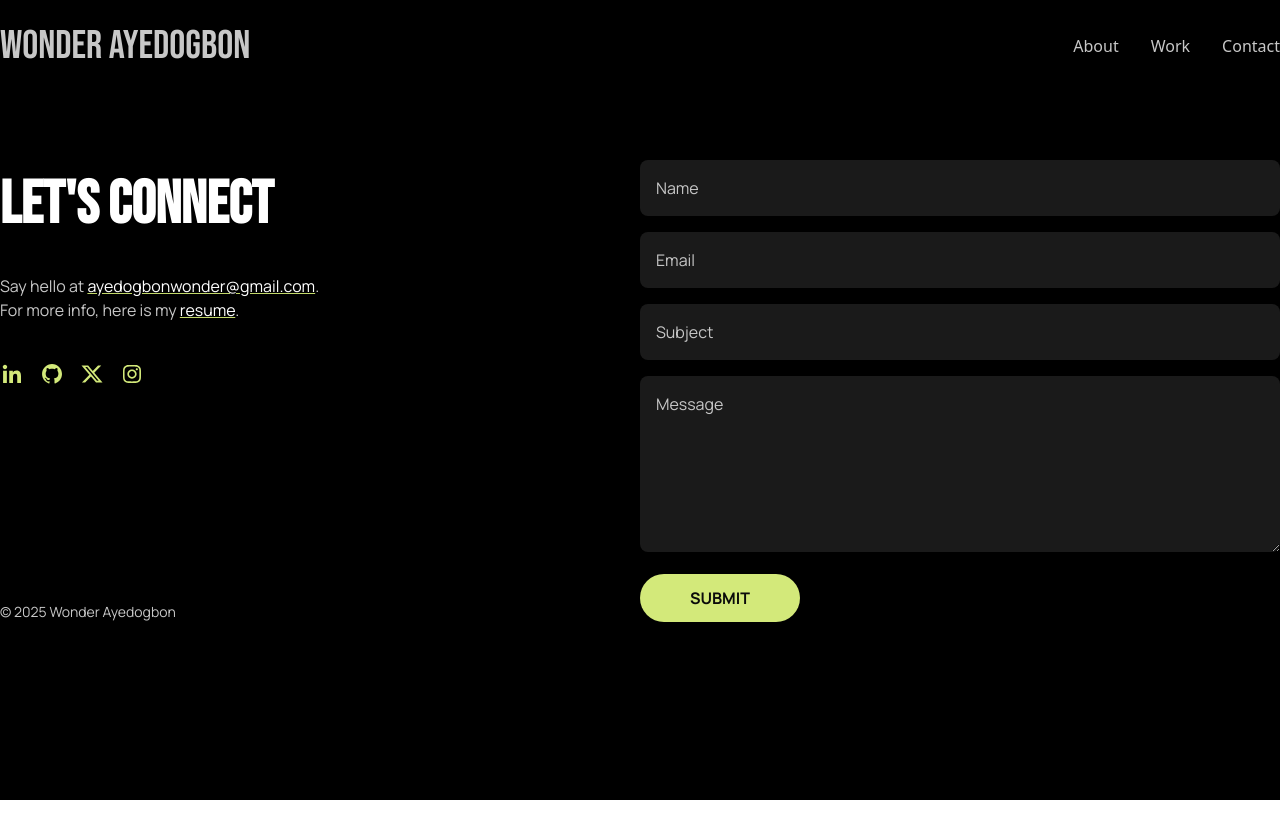
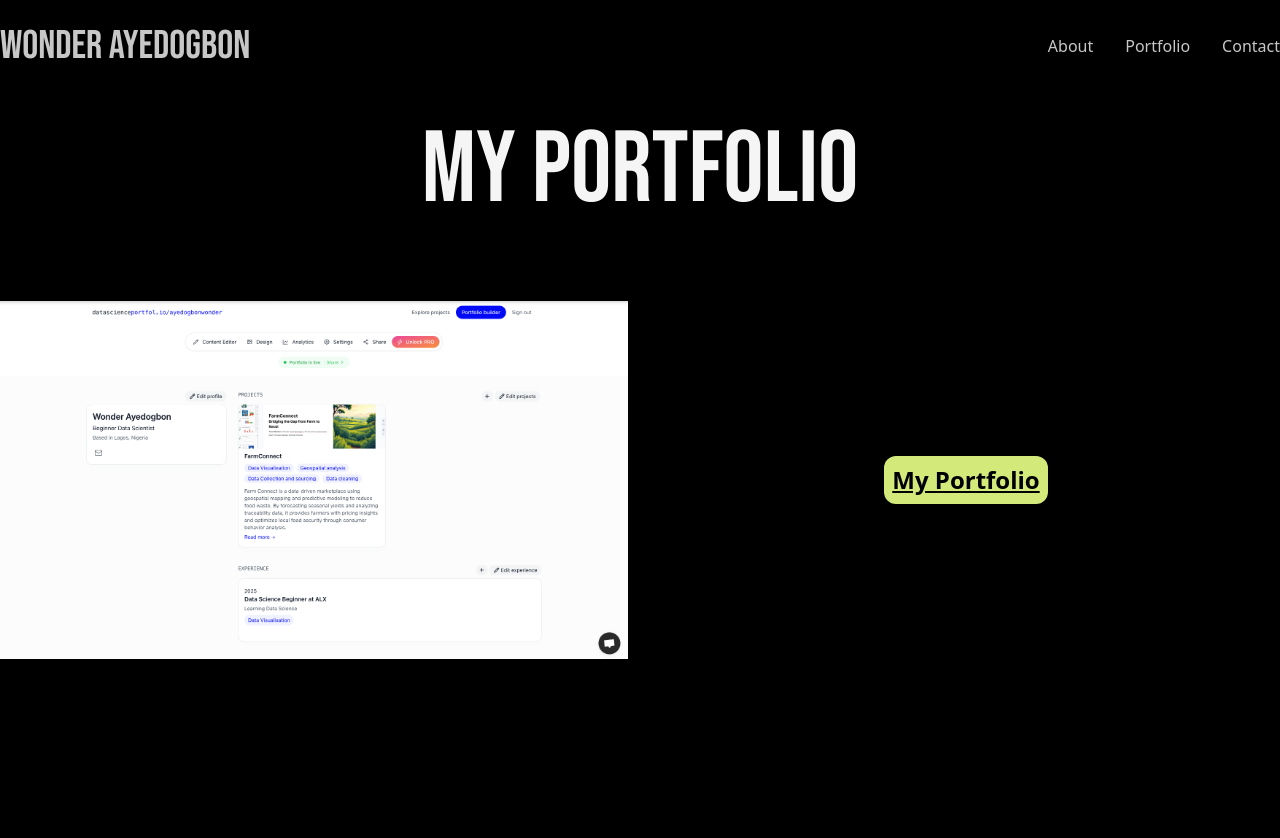
Before and after one commit to WonderSMG/personal-portfolio, a React (Vite) app: page /portfolio in a window 1280 px wide. Shown: the top 838 px of the page. Before the commit the page ends 800 px from the top, so only its background shows below. Built offline with nearby package versions, Linux system fonts and the light colour scheme.

Commit message:
added features

```diff
--- a/src/App.jsx
+++ b/src/App.jsx
@@ -6,6 +6,7 @@ import Projects from "./features/Projects";
 import About from "./features/About";
 import AboutMe from "./features/AboutMe";
 import Connect from "./features/Connect";
+import Portfolio from "./features/Portfolio";
 
 function App() {
   return (
@@ -20,13 +21,15 @@ function App() {
                 <Hero />
                 <Projects />
                 <About />
+                <Connect />
               </>
             }
           />
           <Route path="/about" element={<AboutMe />} />
+          <Route path="/portfolio" element={<Portfolio />} />
+          <Route path="/connect" element={<Connect />} />
         </Routes>
-        {/* Connect Component Always Below */}
-        <Connect />
+
       </main>
     </Router>
   );
--- a/src/features/About.jsx
+++ b/src/features/About.jsx
@@ -23,12 +23,15 @@ const About = () => {
           background.
         </h2>
         <p className="text-[18px] text-[#C7C7C7] leading-relaxed">
-          I am a front-end developer based in Lagos looking for exciting
-          opportunities. Has Applied Chemistry background. Likes to focus
-          on accessibility when developing. Passionate and curious about solving
-          problems. Currently, I'm exploring Reactjs, Webflow and a bit of
-          Designing. While I am not programming, I enjoy playing football,
-          photography and playing Valorant. Learning more to improve skill.
+          I am a front-end developer based in Lagos, actively seeking exciting
+          opportunities. I approach development with a strong focus on
+          accessibility and possess a curious, problem-solving mindset, drawing
+          on my background in Applied Chemistry. Currently, I'm expanding my
+          technical stack by exploring Reactjs, Webflow, and UI/UX Designing. To
+          further enhance my analytical capabilities and ability to solve
+          complex problems at scale, I am also actively learning Data Science.
+          When I'm not programming, I enjoy playing football, photography, and
+          playing Scrabble.
         </p>
         <button
           onClick={handleMoreAboutMeClick} // Add onClick handler
--- a/src/features/AboutMe.jsx
+++ b/src/features/AboutMe.jsx
@@ -22,12 +22,15 @@ const About = () => {
             background.
           </h2>
           <p className="text-[18px] text-[#C7C7C7] leading-[160%]">
-            I am a front-end developer based in Lagos looking for exciting
-            opportunities. Has Applied Chemistry background. Likes to focus on
-            accessibility when developing. Passionate and curious about solving
-            problems. Currently, I'm exploring Reactjs, Typescript, and a bit of
-            Designing. While I am not programming, I enjoy playing football,
-            photography and playing Valorant. Learning more to improve skill.
+          I am a front-end developer based in Lagos, actively seeking exciting
+          opportunities. I approach development with a strong focus on
+          accessibility and possess a curious, problem-solving mindset, drawing
+          on my background in Applied Chemistry. Currently, I'm expanding my
+          technical stack by exploring Reactjs, Webflow, and UI/UX Designing. To
+          further enhance my analytical capabilities and ability to solve
+          complex problems at scale, I am also actively learning Data Science.
+          When I'm not programming, I enjoy playing football, photography, and
+          playing Scrabble.
           </p>
           <div className="text-[#0A0A0A] flex gap-4 lg:w-auto w-full">
             <article className="bg-[#D3E97A] flex items-center rounded-full gap-4 px-6 py-3">
--- /dev/null
+++ b/src/features/Contact.jsx
@@ -0,0 +1,12 @@
+import React from 'react'
+import Connect from './Connect'
+
+const Contact = () => {
+  return (
+    <div>
+        Connect with Me Here
+    </div>
+  )
+}
+
+export default Contact
--- a/src/features/Navbar.jsx
+++ b/src/features/Navbar.jsx
@@ -42,9 +42,9 @@ const Navbar = () => {
               </button>
               <button
                 className="text-[#C7C7C7] cursor-pointer hover:text-[#D3E97A]"
-                onClick={() => navigate("/work")} // Example for navigating to Work page
+                onClick={() => navigate("/portfolio")} // Navigate to Portfolio page
               >
-                Work
+                Portfolio
               </button>
               <button
                 className="text-[#C7C7C7] cursor-pointer hover:text-[#D3E97A]"
@@ -75,9 +75,9 @@ const Navbar = () => {
               </button>
               <button
                 className="text-[#C7C7C7] cursor-pointer hover:text-[#D3E97A]"
-                onClick={() => navigate("/work")} // Example for navigating to Work page
+                onClick={() => navigate("/portfolio")} // Example for navigating to Work page
               >
-                Work
+                Portfolio
               </button>
               <button
                 className="text-[#C7C7C7] cursor-pointer hover:text-[#D3E97A]"
--- /dev/null
+++ b/src/features/Portfolio.jsx
@@ -0,0 +1,29 @@
+import React from "react";
+import portfolioImg from "../assets/portfolioImg.png";
+
+const Portfolio = () => {
+  return (
+    <div className="container mx-auto mt-20 py-10">
+      <h1 className="font-Bebas text-[50px] md:text-[80px] lg:text-[101px] leading-none mb-5 text-[#F5F5F5] text-center ">
+        My Portfolio
+      </h1>
+      <div className="mt-20 flex justify-evenly gap-6">
+        <div className="w-1/2">
+          <img src={portfolioImg} alt="My portfolio Image" className="w-full" />
+        </div>
+        <div className="w-1/2 flex items-center justify-center">
+          <a
+            href="https://www.datascienceportfol.io/ayedogbonwonder"
+            className="bg-[#D3E97A] text-black rounded-xl p-2 text-2xl font-bold underline hover:text-[#D3E97A] hover:bg-black transition duration-300"
+            target="_blank"
+            rel="noopener noreferrer"
+          >
+            My Portfolio
+          </a>
+        </div>
+      </div>
+    </div>
+  );
+};
+
+export default Portfolio;
```
Also changed, not shown: src/assets/portfolioImg.png (added).
